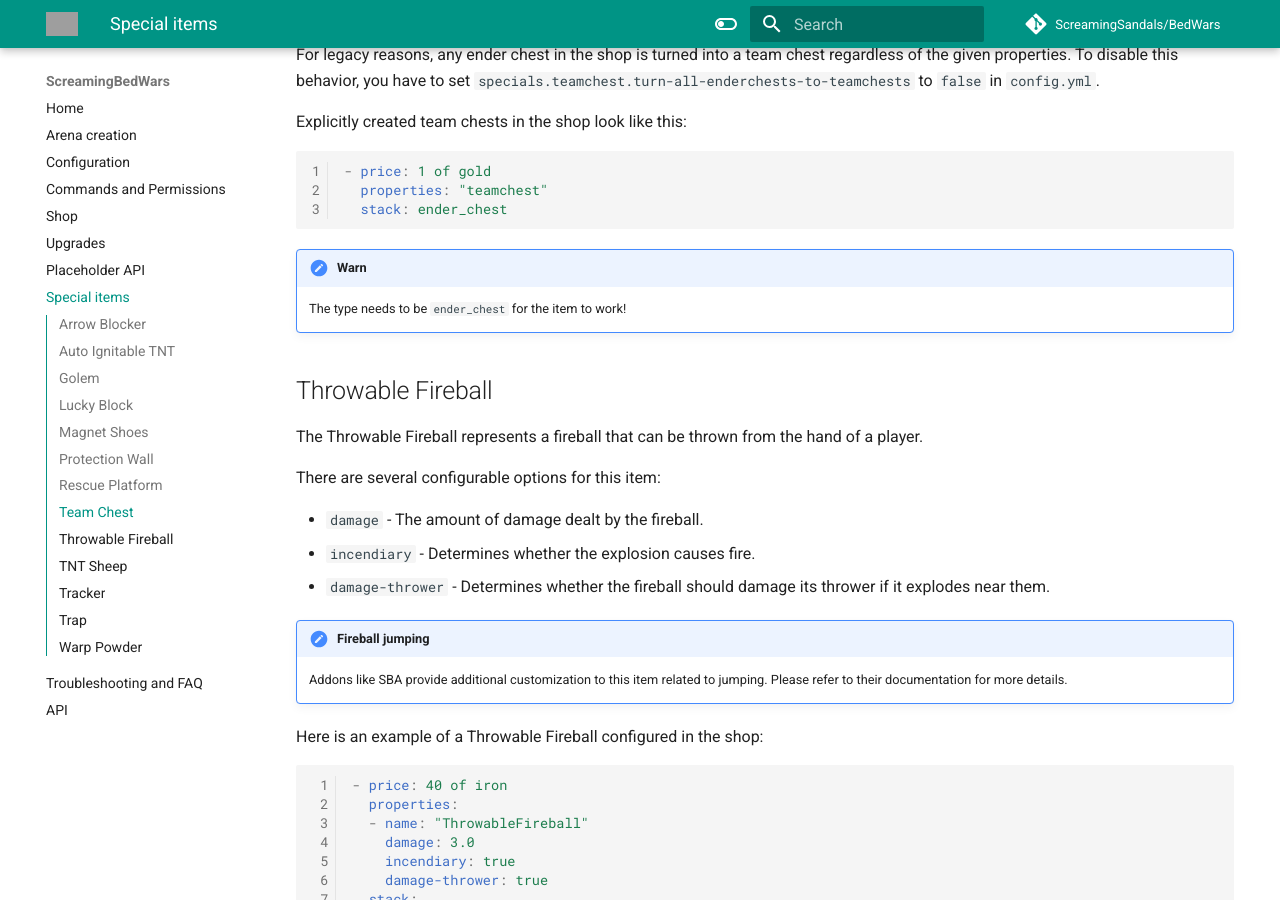
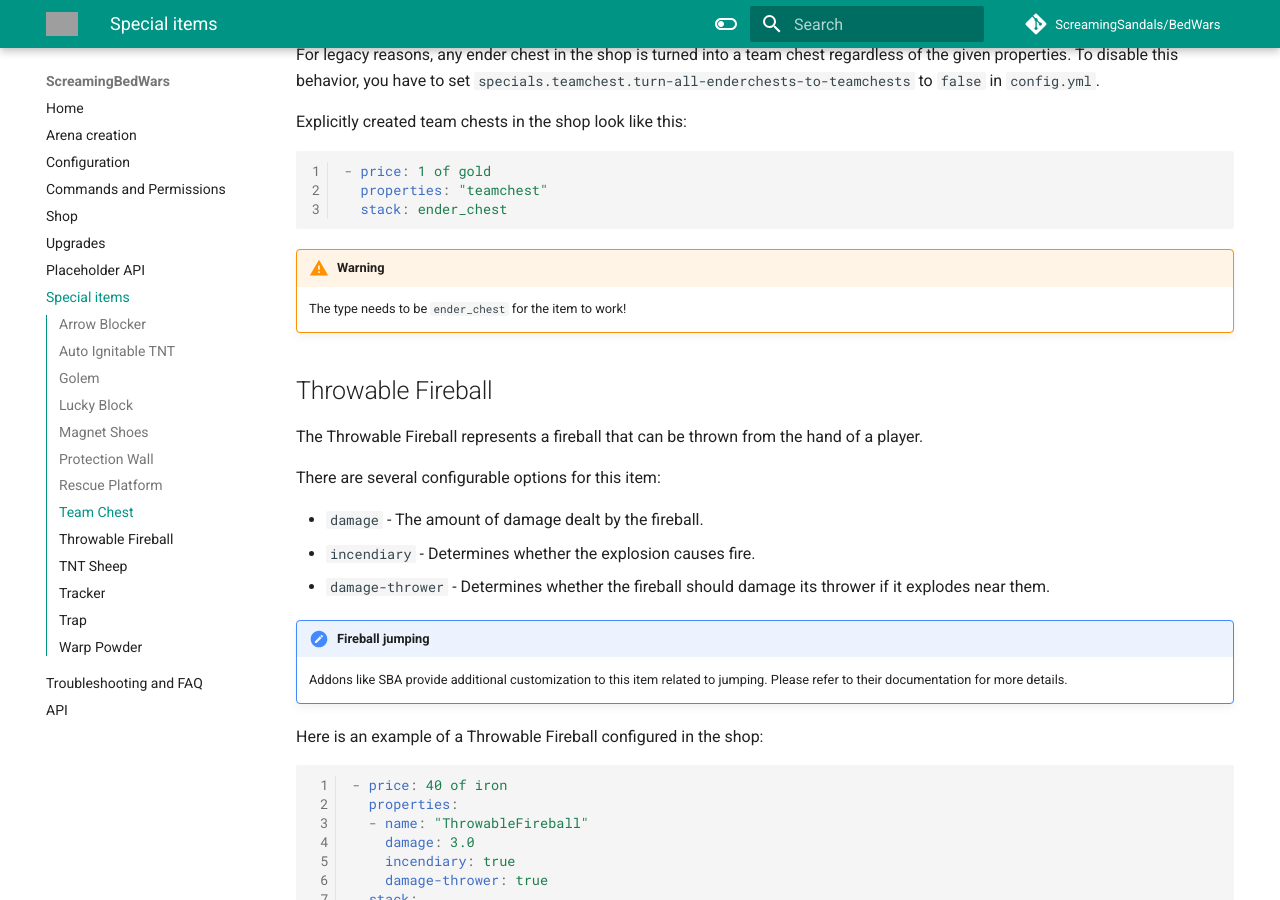
Before and after one commit to ScreamingSandals/BedWars, an MkDocs documentation site: the page built from docs/specials.md, in a window 1280 px wide and 900 px high, scrolled down 8661 px. Built offline with MkDocs 1.6.1 and Material for MkDocs 9.7.7, drawn with Linux system fonts in a browser that asks for light colours; comment, search, counter and statistics services are not loaded; the version menu is left out; grey boxes are pictures that could not be loaded.

Commit message:
fix: warn -> warning

````diff
--- a/docs/specials.md
+++ b/docs/specials.md
@@ -398,7 +398,7 @@ Explicitly created team chests in the shop look like this:
   stack: ender_chest
 ```
 
-!!! warn
+!!! warning
 
     The type needs to be `ender_chest` for the item to work!
 
````
